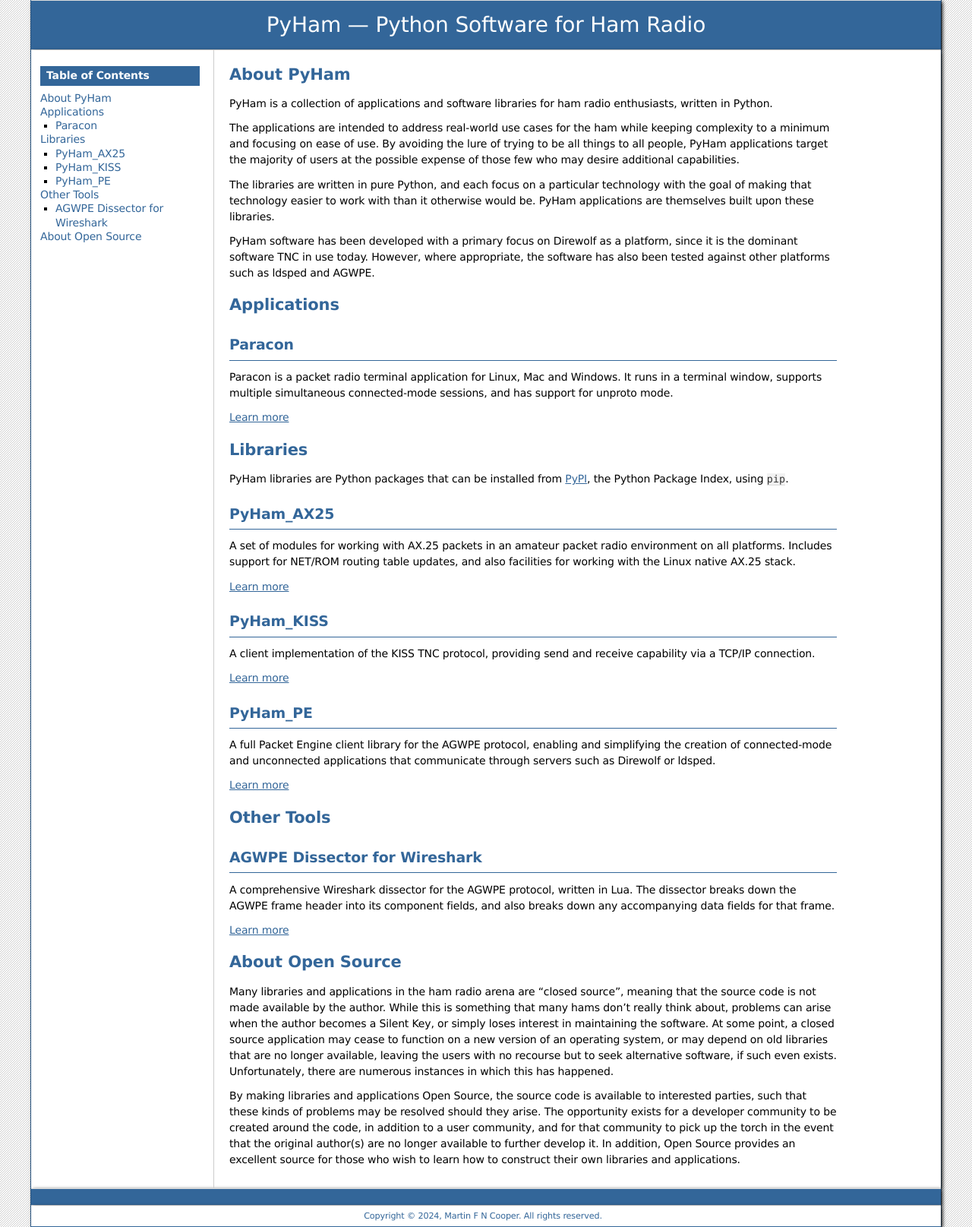
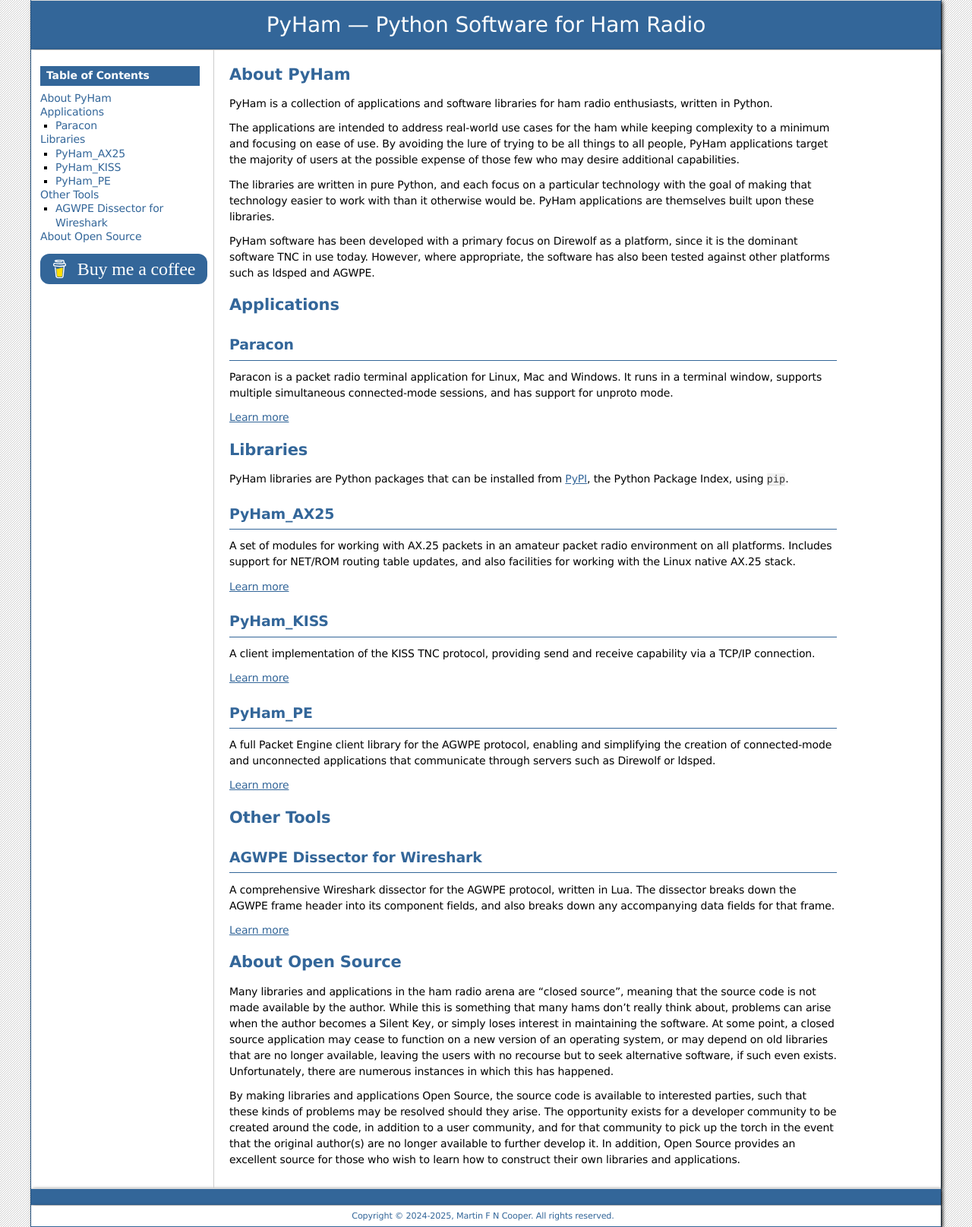
Before and after one commit to mfncooper/pyham, a Sphinx documentation site: the page built from docs/index.rst, in a window 1280 px wide. Shown: the whole page at 76% size. Built offline with Sphinx 7.4.7, drawn with Linux system fonts in a browser that asks for light colours; comment, search, counter and statistics services are not loaded.

Commit message:
Add custom Buy me a coffee button to sidebar

```diff
--- a/docs/_static/css/pyham.css
+++ b/docs/_static/css/pyham.css
@@ -30,3 +30,59 @@
 div.footer {
     text-align: center;
 }
+
+/* Buy me a coffee button */
+
+.bmc-btn svg {
+    height: 28px !important;
+    margin-bottom: 0px !important;
+    box-shadow: none !important;
+    border: none !important;
+    vertical-align: middle !important;
+    transform: scale(0.9);
+    flex-shrink: 0;
+}
+
+.bmc-btn {
+    min-width: 180px;
+    color: #ffffff;
+    background-color: #336699 !important;
+    height: 40px;
+    border-radius: 12px;
+    font-size: 24px;
+    font-weight: Normal;
+    border: none;
+    padding: 0px 16px;
+    line-height: 27px;
+    text-decoration: none !important;
+    display: inline-flex !important;
+    align-items: center;
+    font-family: 'Cookie', cursive !important;
+    -webkit-box-sizing: border-box !important;
+    box-sizing: border-box !important;
+}
+
+.bmc-btn:hover, .bmc-btn:active, .bmc-btn:focus {
+    text-decoration: none !important;
+    cursor: pointer;
+    color: #FFDD00;
+}
+
+.bmc-btn-text {
+   text-align: left;
+   margin-left: 8px;
+   display: inline-block;
+   line-height: 0;
+   width: 100%;
+   flex-shrink: 0;
+   font-family: [FONT] !important;
+   white-space: nowrap;
+}
+
+.logo-outline {
+    fill: #ffffff;
+}
+
+.logo-coffee {
+    fill: #FFDD00;
+}
--- a/docs/_templates/layout.html
+++ b/docs/_templates/layout.html
@@ -8,6 +8,9 @@
     <title>PyHam &#8212; Python Software for Ham Radio</title>
 {%- endblock %}
 {%- block linktags %}{% endblock %}
+{%- block extrahead %}
+    <link href="https://fonts.googleapis.com/css?family=Cookie&amp;display=swap" rel="stylesheet">
+{%- endblock %}
 {%- block relbar1 %}
     <div class="bar banner">
       <span>PyHam &#8212; Python Software for Ham Radio</span>
@@ -20,6 +23,6 @@
 {%- endblock %}
 {%- block footer %}
     <div class="footer" role="contentinfo">
-      Copyright &#169; 2024, Martin F N Cooper. All rights reserved.
+      Copyright &#169; 2024-2025, Martin F N Cooper. All rights reserved.
     </div>
 {%- endblock %}
--- /dev/null
+++ b/docs/_templates/localtoc.html
@@ -0,0 +1,12 @@
+{#
+    Sphinx localtoc template for the PyHam website.
+
+    This template adds a 'Buy me a coffee' button to the TOC.
+#}
+{%- if display_toc %}
+  <div>
+    <h3><a href="{{ pathto(root_doc)|e }}">{{ _('Table of Contents') }}</a></h3>
+    {{ toc }}
+    <a class="bmc-btn" target="_blank" href="https://buymeacoffee.com/pyham"><svg height="28" width="19"><image xlink:href="_static/images/bmc-logo.svg" src="_static/images/bmc-logo.png" height="28" width="19"/></svg><span class="bmc-btn-text">&nbsp;Buy me a coffee</span></a>
+  </div>
+{%- endif %}
--- a/docs/conf.py
+++ b/docs/conf.py
@@ -3,7 +3,7 @@
 # -- Project information -----------------------------------------------------
 
 project = 'PyHam'
-copyright = '2024, Martin F N Cooper'
+copyright = '2024-2025, Martin F N Cooper'
 author = 'Martin F N Cooper'
 
 
```
Also changed, not shown: docs/_static/images/bmc-logo.png (added), docs/_static/images/bmc-logo.svg (added).
